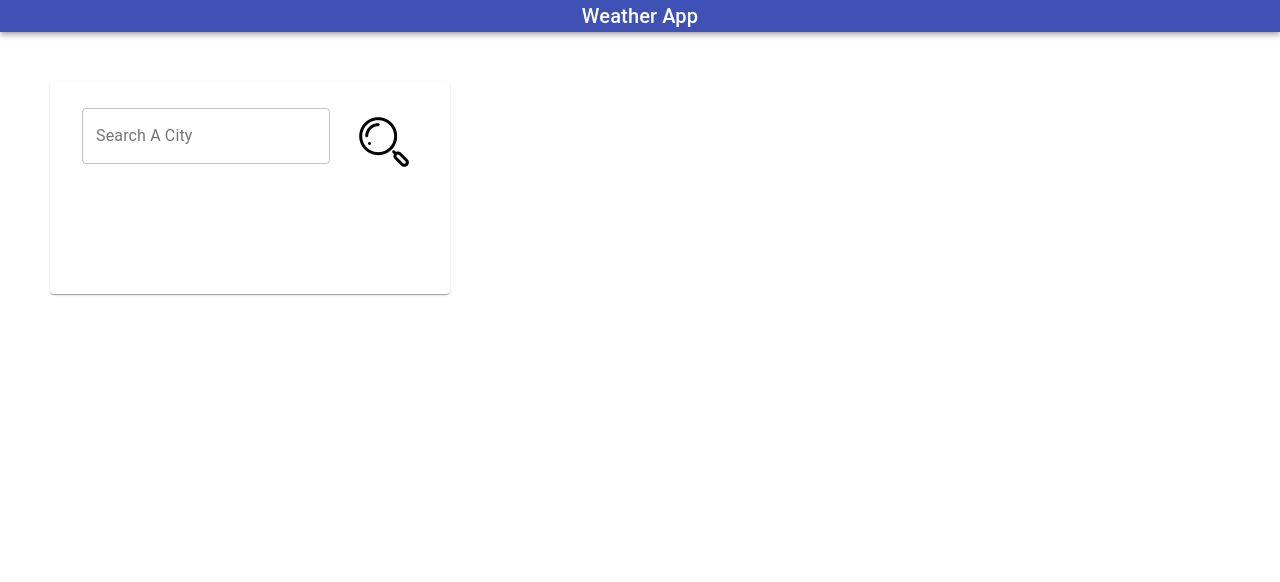
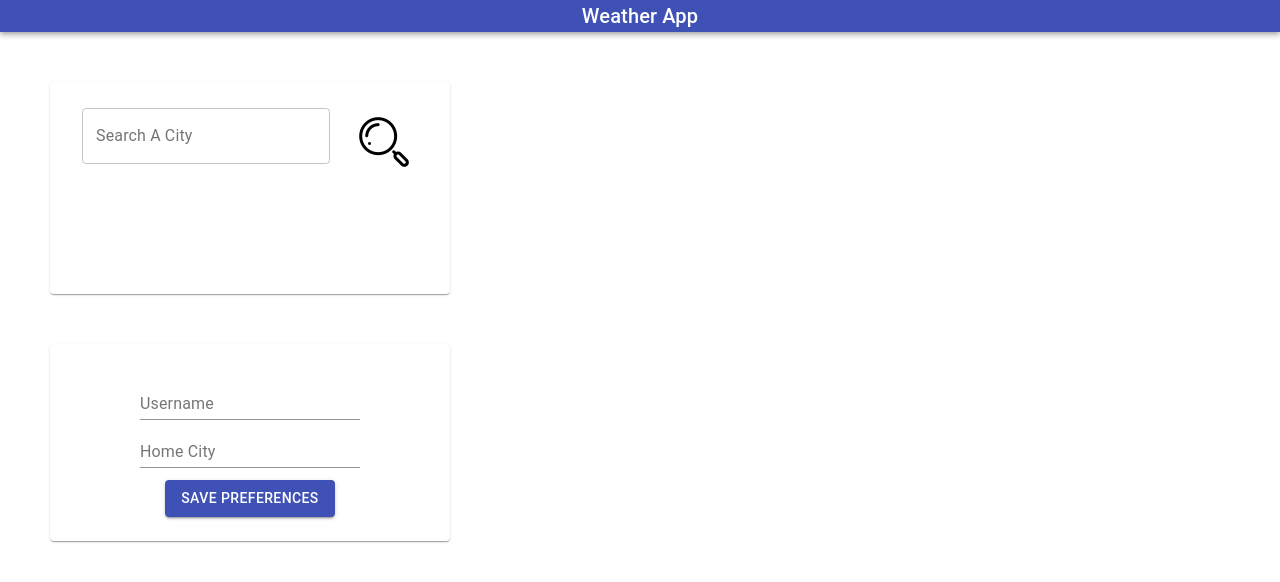
Before and after one commit to MatthewRodger/weatherappv4, a React (Create React App) app: page / in a window 1280 px wide. Shown: the top 582 px of the page. Built offline with nearby package versions, Linux system fonts and the light colour scheme.

Commit message:
Added dbService, for mongodb interactions, not connected to front end. Ui changes to weather seach so cards match style

```diff
--- a/package.json
+++ b/package.json
@@ -8,6 +8,7 @@
     "@testing-library/react": "^9.5.0",
     "@testing-library/user-event": "^7.2.1",
     "axios": "^0.19.2",
+    "mongodb": "^3.5.9",
     "react": "^16.13.1",
     "react-dom": "^16.13.1",
     "react-scripts": "3.4.1"
--- a/src/App.js
+++ b/src/App.js
@@ -1,11 +1,11 @@
 import React from "react";
 import "./App.css"
-import UserForm from "./components/WeatherSearch";
+import WeatherSearch from "./components/WeatherSearch";
 
 function App() {
   return (
     <div className= "App">
-      <UserForm />
+      <WeatherSearch />
     </div>
   )
 }
--- a/src/components/WeatherSearch.js
+++ b/src/components/WeatherSearch.js
@@ -1,7 +1,7 @@
 import React, {useState} from "react";
 import TextField from '@material-ui/core/TextField';
 import AppBar from "@material-ui/core/AppBar";
-import { Typography, ListItemText, IconButton, CardContent } from "@material-ui/core";
+import { Typography, ListItemText, IconButton,Button, CardContent } from "@material-ui/core";
 import List from '@material-ui/core/List';
 import axios from "axios";
 import Card from "@material-ui/core/Card";
@@ -69,6 +69,9 @@ function WeatherSearch() {
         },
         Info:{
 
+        },
+        SignInForm:{
+            margin: "12px",
         }
 
       });
@@ -197,6 +200,21 @@ function WeatherSearch() {
 
 
                 </Card>
+                <Card className = {classes.card}>
+                    <CardContent>
+                    <form className={classes.SignInForm} noValidate autoComplete="off">
+                        <TextField id="standard-basic" label="Username" />
+                        {/* do mongodb/ microservice stuff */}
+                        <TextField id="standard-basic" label="Home City"/>
+
+                    </form>
+                        <Button variant="contained" color="primary"
+
+                        >
+                            Save Preferences
+                        </Button>
+                    </CardContent>
+                </Card>
 
             </div>
         </div>
```
Also changed, not shown: src/components/dbService.js (added, +32 -0 lines), 1 other file (tests, documents, lock files or other folders).
